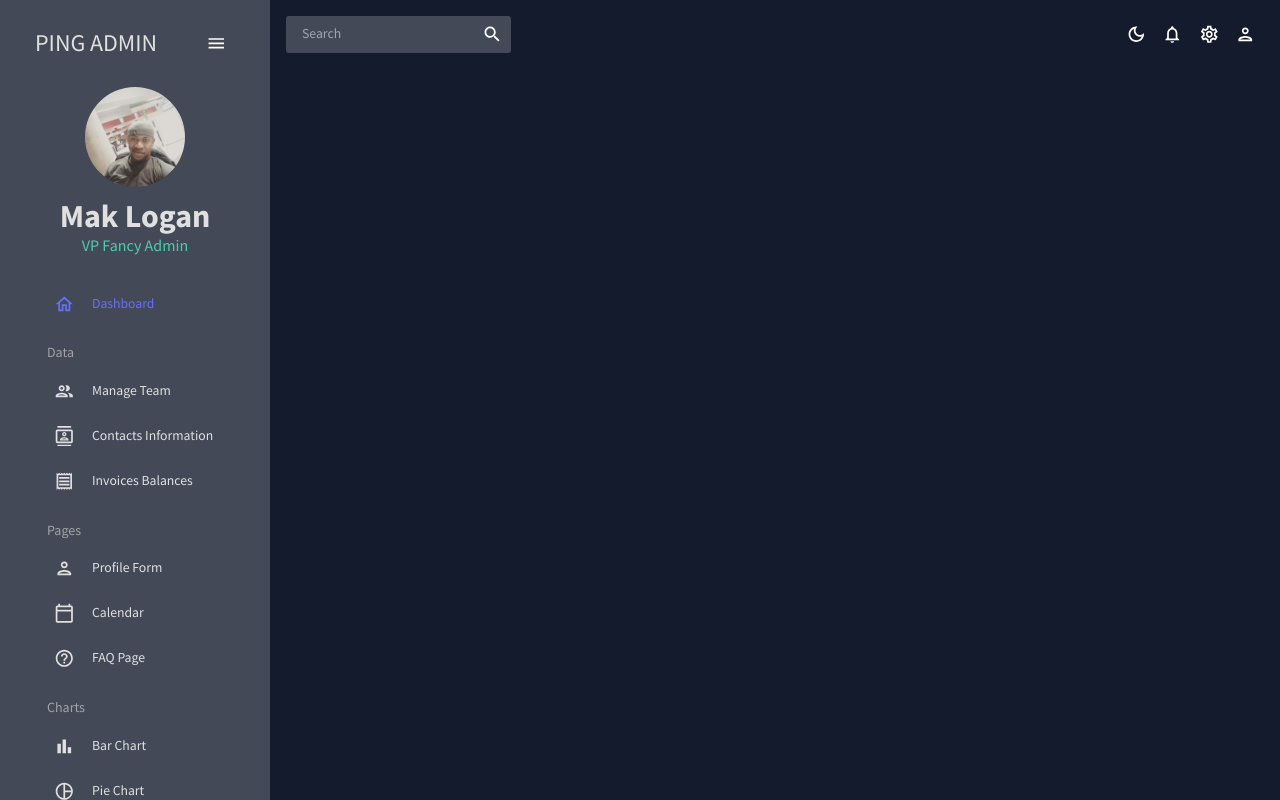
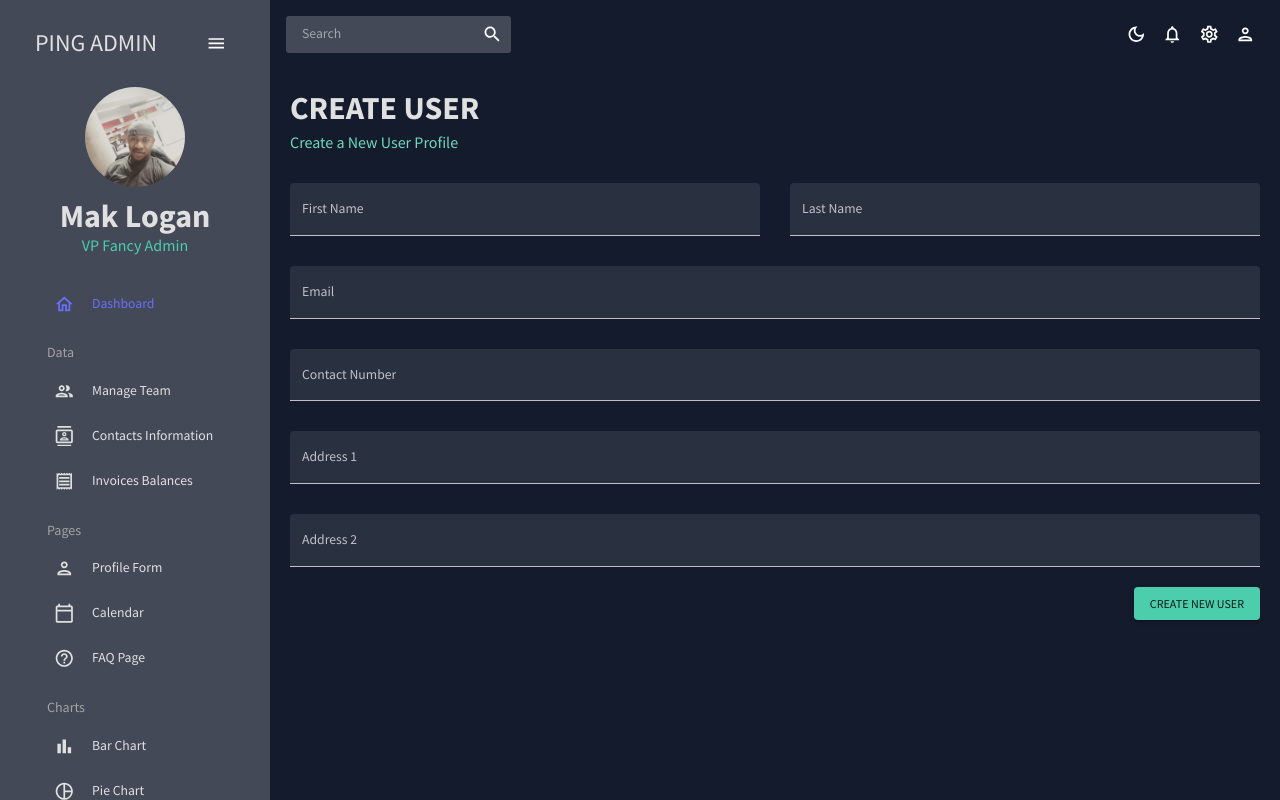
Before and after one commit to sleekcharly/react-admin, a React (Create React App) app: page /form in a window 1280 px wide. Built offline with nearby package versions, Linux system fonts and the light colour scheme; the HTML template or start-up script is replaced by a standard one.

Commit message:
Created create user form using formik and yup

```diff
--- a/src/App.jsx
+++ b/src/App.jsx
@@ -3,6 +3,7 @@ import { useState } from 'react';
 import { Route, Routes } from 'react-router-dom';
 import Contacts from './scenes/contacts';
 import Dashboard from './scenes/dashboard';
+import Form from './scenes/form';
 import Sidebar from './scenes/global/Sidebar';
 import Topbar from './scenes/global/Topbar';
 import Invoices from './scenes/invoices';
@@ -31,6 +32,7 @@ export default function App() {
               <Route path="/team" element={<Team />} />
               <Route path="/contacts" element={<Contacts />} />
               <Route path="/invoices" element={<Invoices />} />
+              <Route path="/form" element={<Form />} />
             </Routes>
           </main>
         </div>
--- /dev/null
+++ b/src/scenes/form/index.jsx
@@ -0,0 +1,157 @@
+import { Box, Button, TextField, useMediaQuery } from '@mui/material';
+import { Formik } from 'formik';
+import React from 'react';
+import Header from '../../components/Header';
+import * as yup from 'yup';
+
+const Form = () => {
+  // set media query
+  const isNonMobile = useMediaQuery('(min-width:600px)');
+
+  // function for handling form submission
+  const handleFormSubmit = (values) => {
+    console.log(values);
+  };
+
+  return (
+    <Box m="20px">
+      <Header title="CREATE USER" subtitle="Create a New User Profile" />
+
+      <Formik
+        onSubmit={handleFormSubmit}
+        initialValues={initialValues}
+        validationSchema={checkoutSchema}
+      >
+        {({
+          values,
+          errors,
+          touched,
+          handleBlur,
+          handleChange,
+          handleSubmit,
+        }) => (
+          <form onSubmit={handleSubmit}>
+            <Box
+              display="grid"
+              gap="30px"
+              gridtemplateColumns="repeat(4, minmax(0, 1fr))"
+              sx={{
+                '& > div': { gridColumn: isNonMobile ? undefined : 'span 4' },
+              }}
+            >
+              <TextField
+                fullWidth
+                variant="filled"
+                type="text"
+                label="First Name"
+                onBlur={handleBlur}
+                onChange={handleChange}
+                value={values.firstName}
+                name="firstName"
+                error={!!touched.firstName && !!errors.firstName}
+                helperText={touched.firstName && errors.firstName}
+                sx={{ gridColumn: 'span 2' }}
+              />
+              <TextField
+                fullWidth
+                variant="filled"
+                type="text"
+                label="Last Name"
+                onBlur={handleBlur}
+                onChange={handleChange}
+                value={values.lastName}
+                name="lastName"
+                error={!!touched.lastName && !!errors.lastName}
+                helperText={touched.lastName && errors.lastName}
+                sx={{ gridColumn: 'span 2' }}
+              />
+              <TextField
+                fullWidth
+                variant="filled"
+                type="text"
+                label="Email"
+                onBlur={handleBlur}
+                onChange={handleChange}
+                value={values.email}
+                name="email"
+                error={!!touched.email && !!errors.email}
+                helperText={touched.email && errors.email}
+                sx={{ gridColumn: 'span 4' }}
+              />
+              <TextField
+                fullWidth
+                variant="filled"
+                type="text"
+                label="Contact Number"
+                onBlur={handleBlur}
+                onChange={handleChange}
+                value={values.contact}
+                name="contact"
+                error={!!touched.contact && !!errors.contact}
+                helperText={touched.contact && errors.contact}
+                sx={{ gridColumn: 'span 4' }}
+              />
+              <TextField
+                fullWidth
+                variant="filled"
+                type="text"
+                label="Address 1"
+                onBlur={handleBlur}
+                onChange={handleChange}
+                value={values.address1}
+                name="address1"
+                error={!!touched.address1 && !!errors.address1}
+                helperText={touched.address1 && errors.address1}
+                sx={{ gridColumn: 'span 4' }}
+              />
+              <TextField
+                fullWidth
+                variant="filled"
+                type="text"
+                label="Address 2"
+                onBlur={handleBlur}
+                onChange={handleChange}
+                value={values.address2}
+                name="address2"
+                error={!!touched.address2 && !!errors.address2}
+                helperText={touched.address2 && errors.address2}
+                sx={{ gridColumn: 'span 4' }}
+              />
+            </Box>
+            <Box display="flex" justifyContent="end" mt="20px">
+              <Button type="submit" color="secondary" variant="contained">
+                Create New User
+              </Button>
+            </Box>
+          </form>
+        )}
+      </Formik>
+    </Box>
+  );
+};
+
+const phoneRegExp =
+  /^((\+[1-9]{1,4}[ -]?)|(\([0-9]{2,3}\)[ -]?)|([0-9]{2,4})[ -]?)*?[0-9]{3,4}[ -]?[0-9]{3,4}$/;
+
+const checkoutSchema = yup.object().shape({
+  firstName: yup.string().required('required'),
+  lastName: yup.string().required('required'),
+  email: yup.string().required('required'),
+  contact: yup
+    .string()
+    .matches(phoneRegExp, 'Phone number is not valid')
+    .required('required'),
+  address: yup.string().required('required'),
+  address2: yup.string().required('required'),
+});
+
+const initialValues = {
+  firstName: '',
+  lastName: '',
+  email: '',
+  contact: '',
+  address1: '',
+  address2: '',
+};
+
+export default Form;
```
